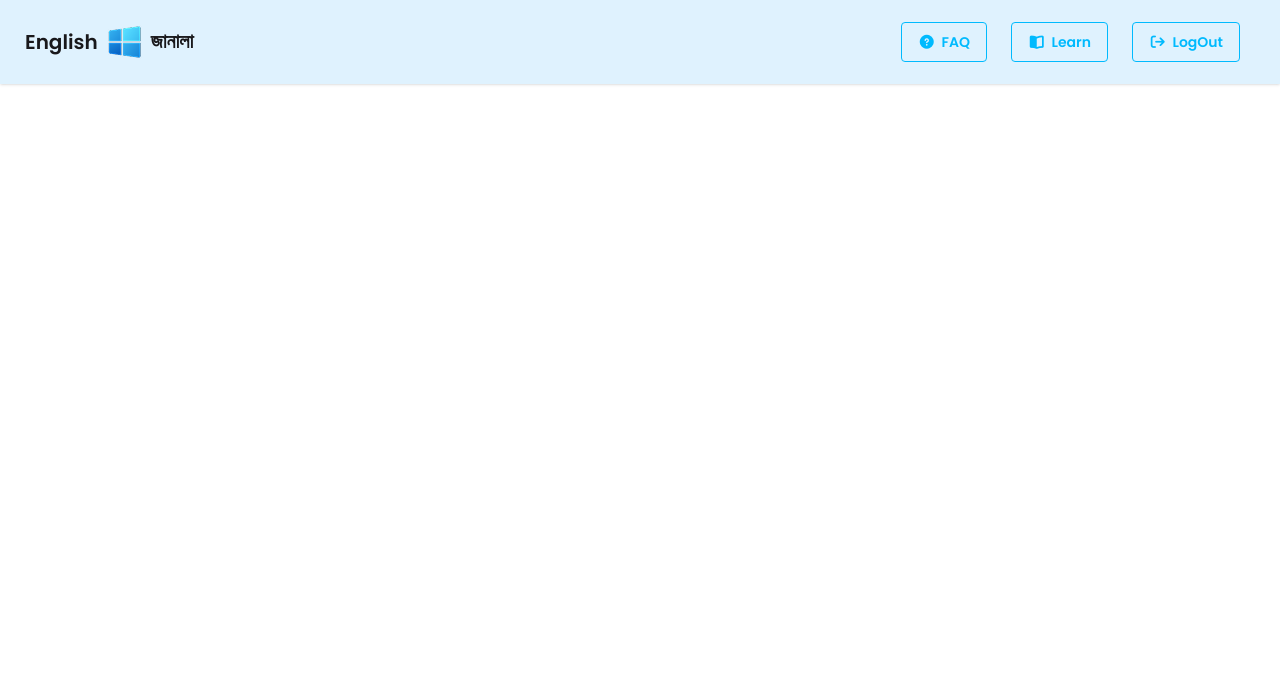
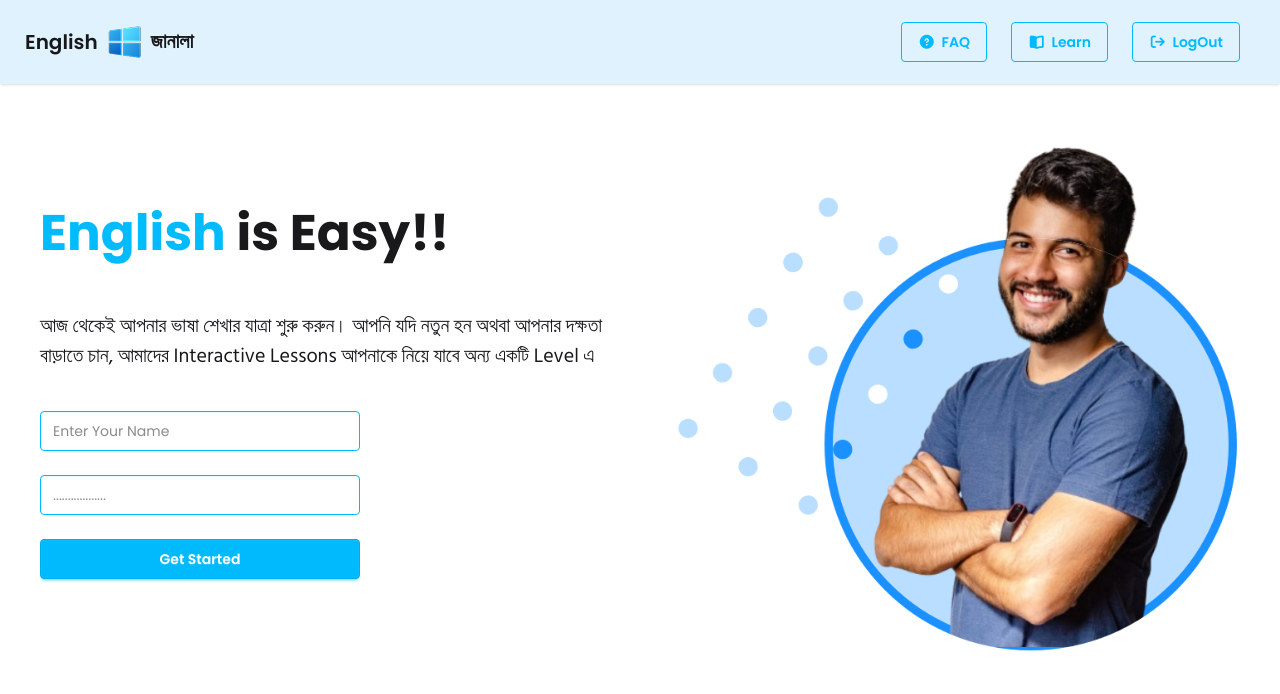
Before and after one commit to shouravhasanshurjo8201/english-janala-practice-project, a plain HTML site: page index.html in a window 1280 px wide. Drawn offline with nearby package versions, Linux system fonts and the light colour scheme.

Commit message:
Bannar Section Add

```diff
--- a/index.html
+++ b/index.html
@@ -55,7 +55,26 @@
                 </ul>
             </div>
         </nav>
-
+        <section class="flex flex-col-reverse lg:flex-row justify-between items-center gap-5">
+            <div class="w-full px-10 ">
+                <div class="">
+                    <h1 class="text-center lg:text-start text-[30px] lg:text-[50px] text-[#19191C] font-bold mb-10">
+                        <span class="text-[#00BCFF]">English</span> is Easy!!</h1>
+                    <p class=" text-[20px] text-[#18181B] hind-siliguri">আজ থেকেই আপনার ভাষা শেখার যাত্রা শুরু করুন। আপনি যদি নতুন হন
+                        অথবা আপনার দক্ষতা বাড়াতে চান, আমাদের Interactive Lessons আপনাকে নিয়ে যাবে অন্য একটি Level এ</p>
+                </div>
+                <div class="w-full mt-10 flex justify-center lg:justify-start">
+                    <div>
+                        <input type="text" placeholder="Enter Your Name"
+                            class="input input-info w-100 lg:w-80" /><br><br>
+                        <input type="text" placeholder=".................."
+                            class="input input-info w-100 lg:w-80" /><br><br>
+                        <button class="btn btn-info w-100 lg:w-80 text-white">Get Started</button>
+                    </div>
+                </div>
+            </div>
+            <div class="w-full flex justify-center"><img src="photos/hero-student.png" alt=""></div>
+        </section>
     </header>
 
     <script src="index.js"></script>
```
